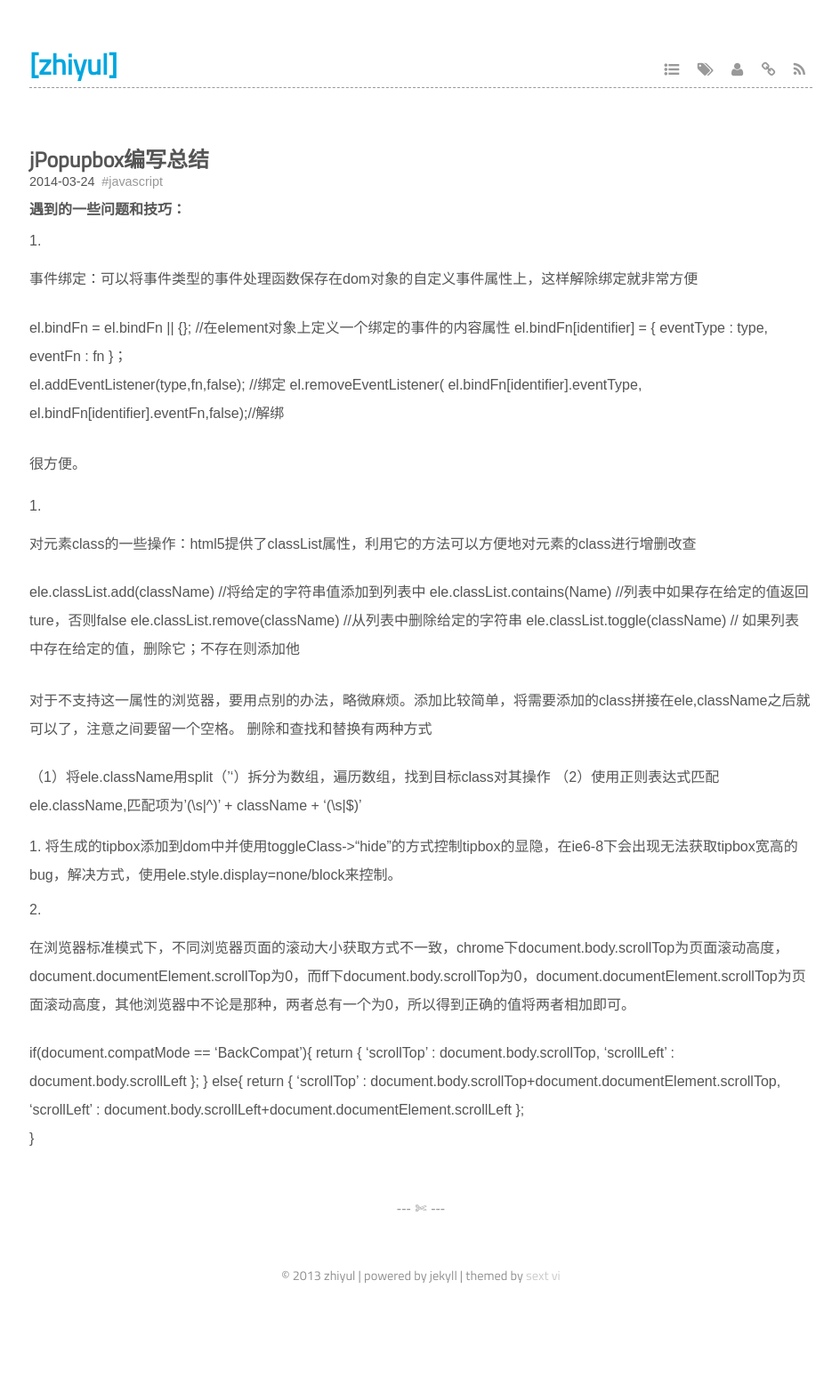
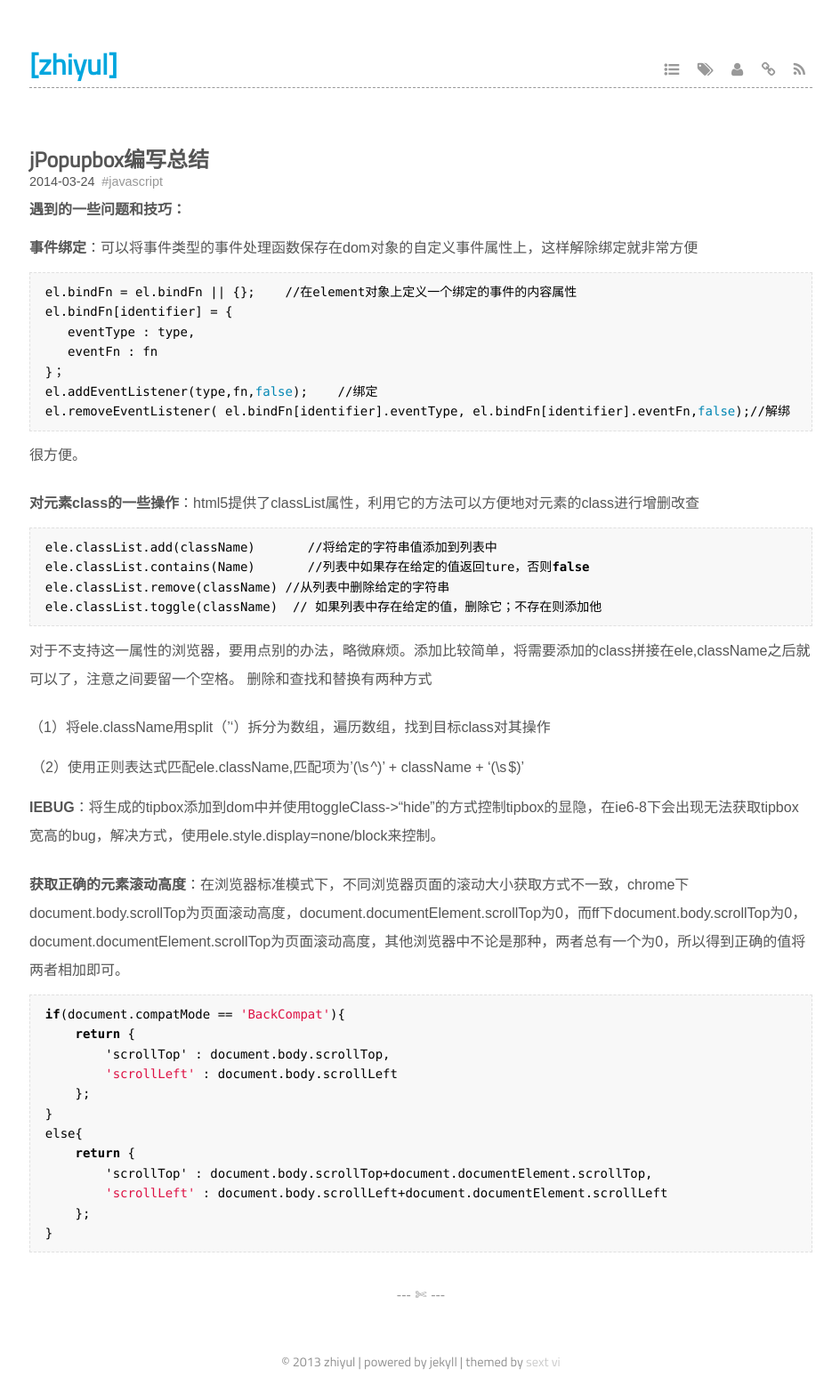
Before and after one commit to zhiyul/zhiyul.github.io, a Jekyll site: the page built from _posts/2014-03-24-jPopuptip-summary.markdown, in a window 1280 px wide. Shown: the whole page at 89% size, without its empty margins (167-1111 px from the left). Built offline with Jekyll 4.4.1, drawn with Linux system fonts in a browser that asks for light colours; some web fonts are replaced; Markdown is read by kramdown in place of the engine named in the settings; comment, search, counter and statistics services are not loaded; before the commit the page ends 1459 px from its top, so only the background shows below that.

Commit message:
修改文章格式

```diff
--- a/_posts/2014-03-24-jPopuptip-summary.markdown
+++ b/_posts/2014-03-24-jPopuptip-summary.markdown
@@ -30,10 +30,12 @@
 删除和查找和替换有两种方式
 
 （1）将ele.className用split（’‘）拆分为数组，遍历数组，找到目标class对其操作
+
 （2）使用正则表达式匹配ele.className,匹配项为'(\\s|^)' + className + '(\\s|$)'
 
- 3. 将生成的tipbox添加到dom中并使用toggleClass->“hide”的方式控制tipbox的显隐，在ie6-8下会出现无法获取tipbox宽高的bug，解决方式，使用ele.style.display=none/block来控制。
- 4. 在浏览器标准模式下，不同浏览器页面的滚动大小获取方式不一致，chrome下document.body.scrollTop为页面滚动高度，document.documentElement.scrollTop为0，而ff下document.body.scrollTop为0，document.documentElement.scrollTop为页面滚动高度，其他浏览器中不论是那种，两者总有一个为0，所以得到正确的值将两者相加即可。
+**IEBUG**：将生成的tipbox添加到dom中并使用toggleClass->“hide”的方式控制tipbox的显隐，在ie6-8下会出现无法获取tipbox宽高的bug，解决方式，使用ele.style.display=none/block来控制。
+
+**获取正确的元素滚动高度**：在浏览器标准模式下，不同浏览器页面的滚动大小获取方式不一致，chrome下document.body.scrollTop为页面滚动高度，document.documentElement.scrollTop为0，而ff下document.body.scrollTop为0，document.documentElement.scrollTop为页面滚动高度，其他浏览器中不论是那种，两者总有一个为0，所以得到正确的值将两者相加即可。
 
     if(document.compatMode == 'BackCompat'){
         return {
```
Also changed, not shown: other parts of _posts/2014-03-24-jPopuptip-summary.markdown (+6 -6 lines).
